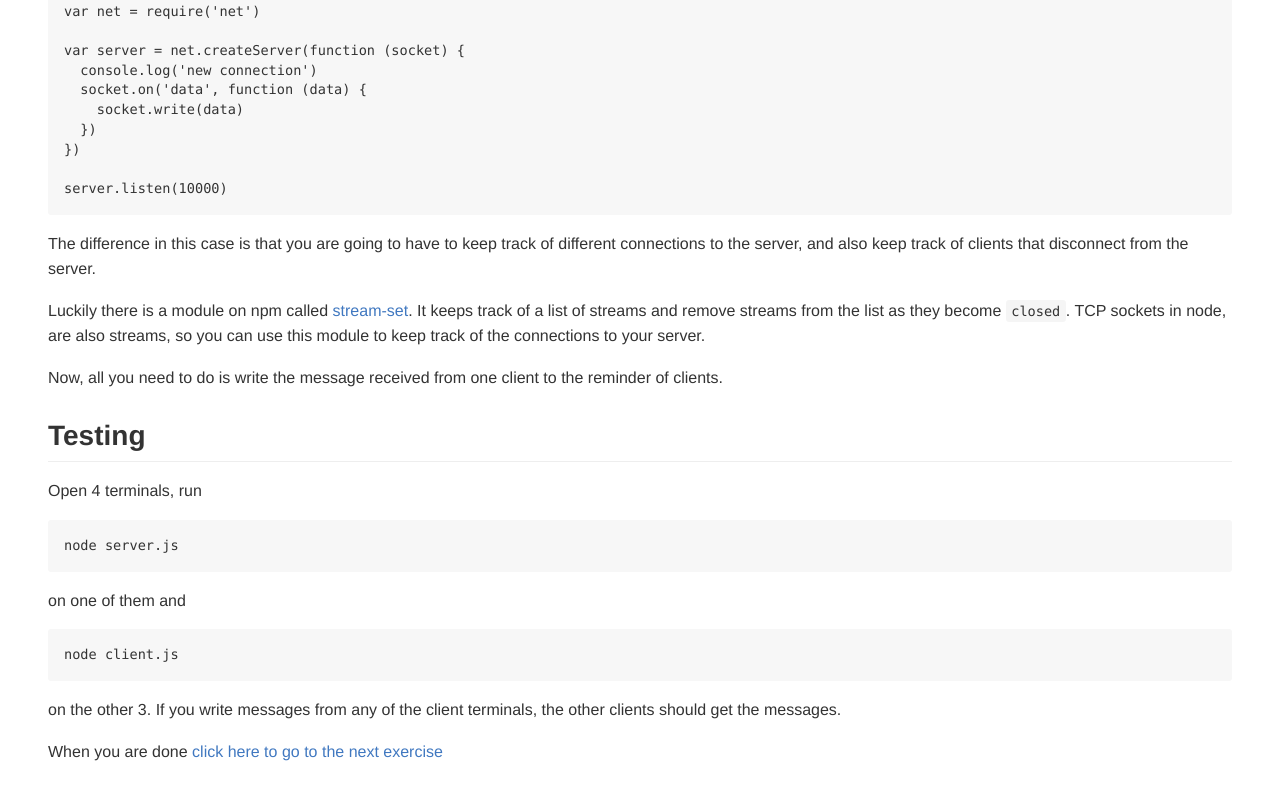
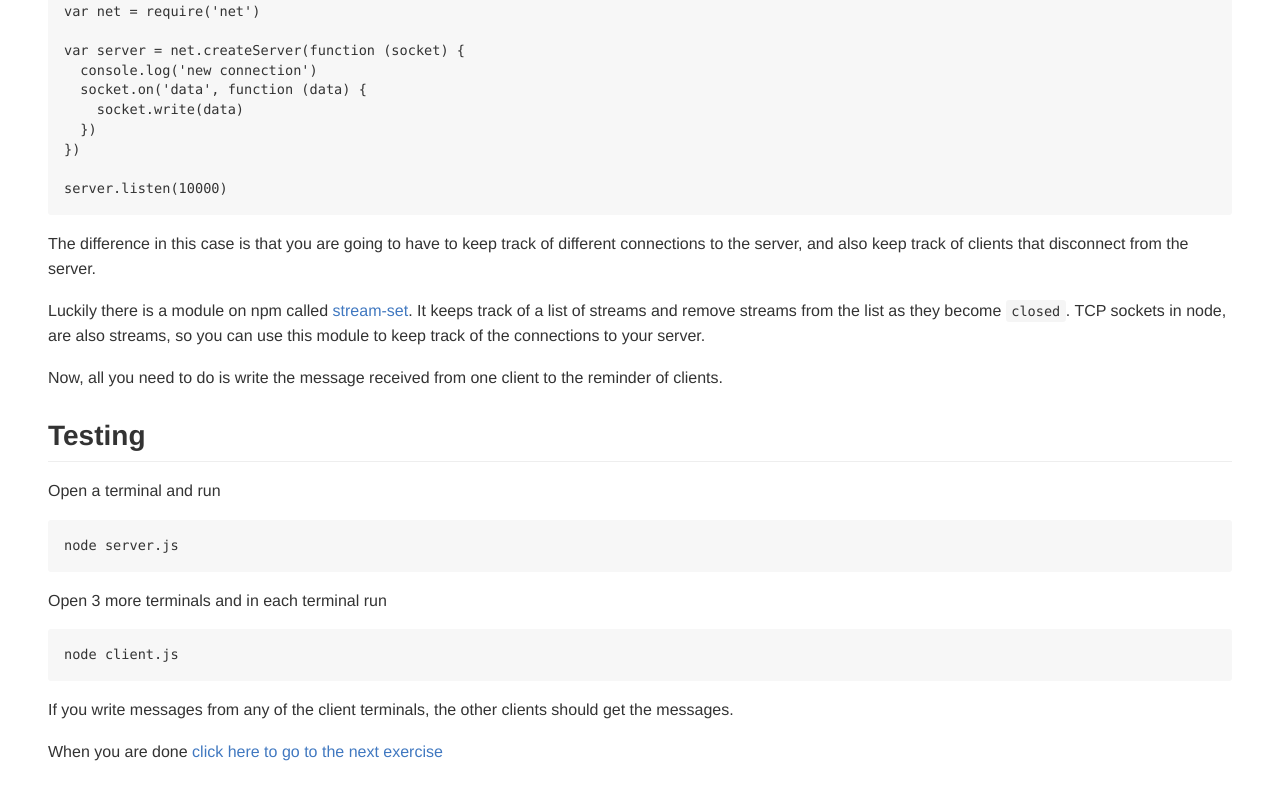
Before and after one commit to mafintosh/p2p-workshop, a website: page build/02.html in a window 1280 px wide. Shown: the part 642-1442 px from the top of the page. Drawn offline with Linux system fonts and the light colour scheme.

Commit message:
new build

```diff
--- a/build/02.html
+++ b/build/02.html
@@ -693,10 +693,10 @@ and remove streams from the list as they become <code>closed</code>. TCP sockets
 track of the connections to your server.</p>
 <p>Now, all you need to do is write the message received from one client to the reminder of clients.</p>
 <h2 id="testing">Testing</h2>
-<p>Open 4 terminals, run</p>
+<p>Open a terminal and run</p>
 <pre><code>node server.js
-</code></pre><p>on one of them and</p>
+</code></pre><p>Open 3 more terminals and in each terminal run</p>
 <pre><code>node client.js
-</code></pre><p>on the other 3. If you write messages from any of the client terminals, the other clients should get the messages.</p>
+</code></pre><p>If you write messages from any of the client terminals, the other clients should get the messages.</p>
 <p>When you are done <a href="03.html">click here to go to the next exercise</a></p>
 </body></html>
```
